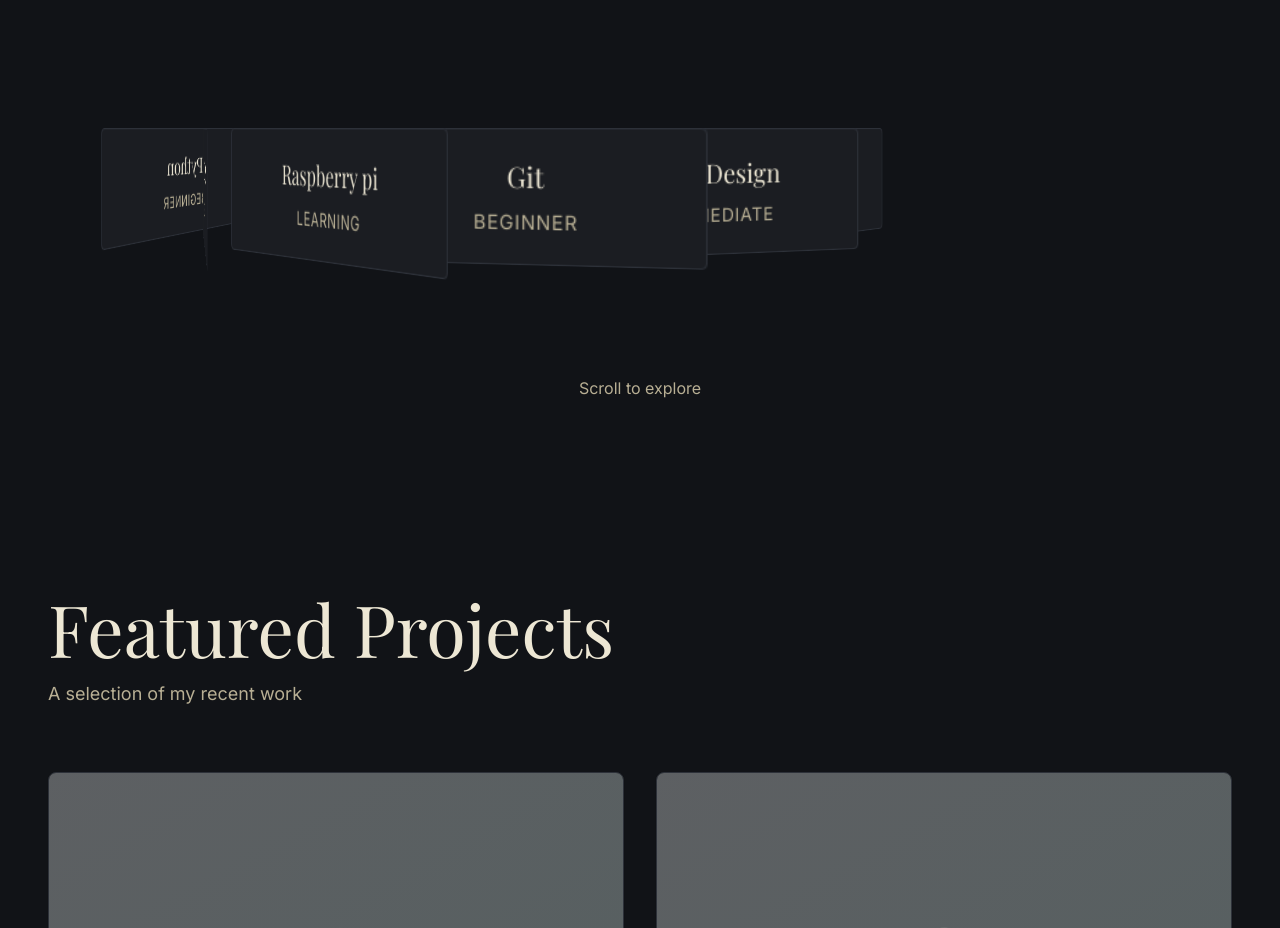
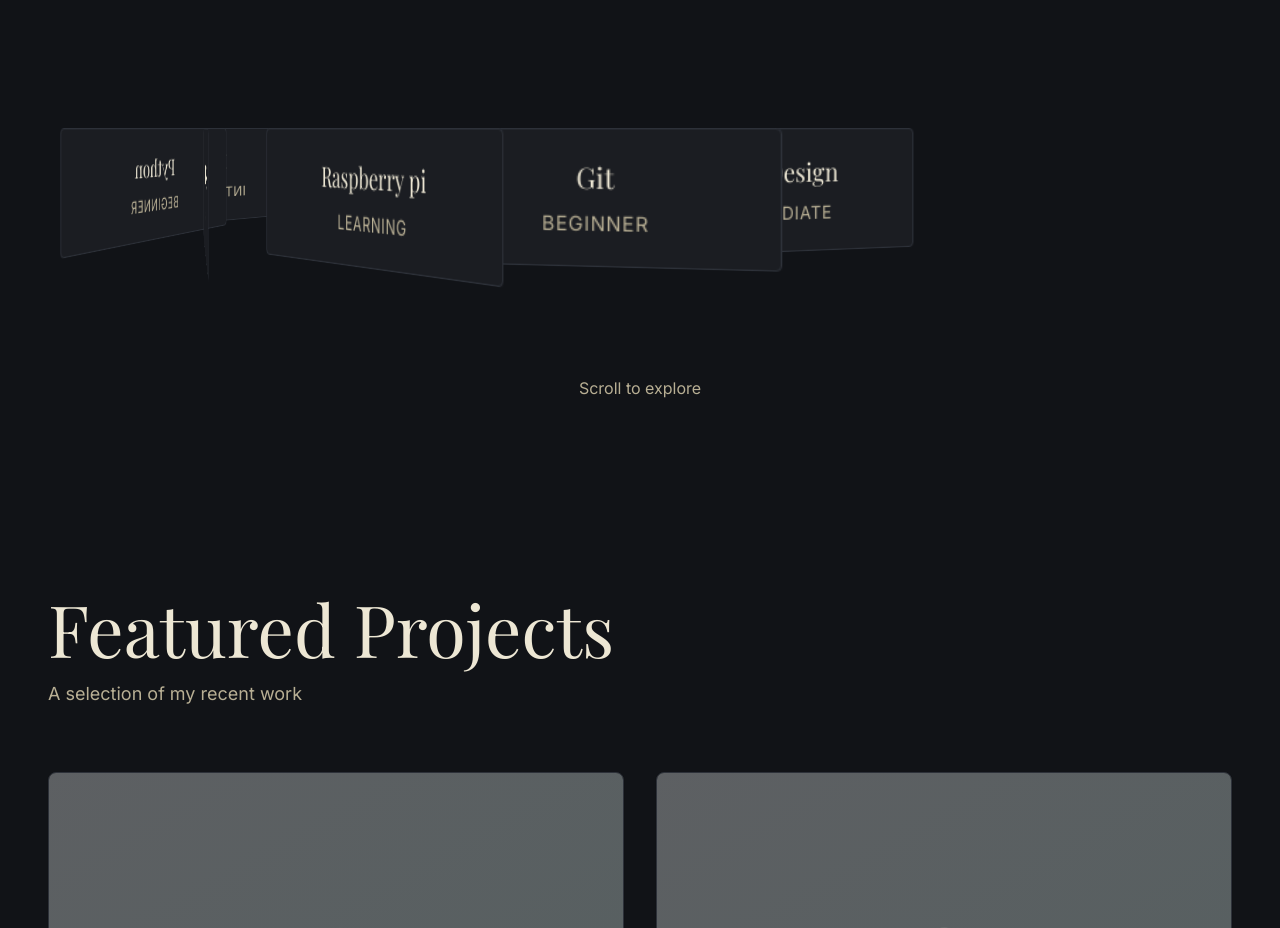
Before and after one commit to shryssssss-maker/kinetic-folio-11, a React (Vite) app: page / in a window 1280 px wide. Shown: the part 1920-2848 px from the top of the page. Built offline with nearby package versions, Linux system fonts and the light colour scheme; the HTML template or start-up script is replaced by a standard one.

Commit message:
Visual edit in Lovable

```diff
--- a/src/components/Skills.tsx
+++ b/src/components/Skills.tsx
@@ -97,7 +97,7 @@ const Skills = () => {
               transform: `rotateY(${angle}deg) translateZ(${radius}px)`,
               transformStyle: "preserve-3d"
             }}>
-                  <div className="w-full h-full bg-card border border-border p-6 backdrop-blur-sm flex flex-col justify-center items-center transition-all hover:bg-card/80 hover:border-primary/50 rounded-sm my-0 mx-[100px] px-0 py-0">
+                  <div className="w-full h-full bg-card border border-border p-6 backdrop-blur-sm flex flex-col justify-center items-center transition-all hover:bg-card/80 hover:border-primary/50 rounded-sm my-0 px-0 py-0 mx-[150px]">
                     <h3 className="text-xl font-display mb-2">{skill.name}</h3>
                     <p className="text-sm text-muted-foreground uppercase tracking-wider">
                       {skill.level}
```
